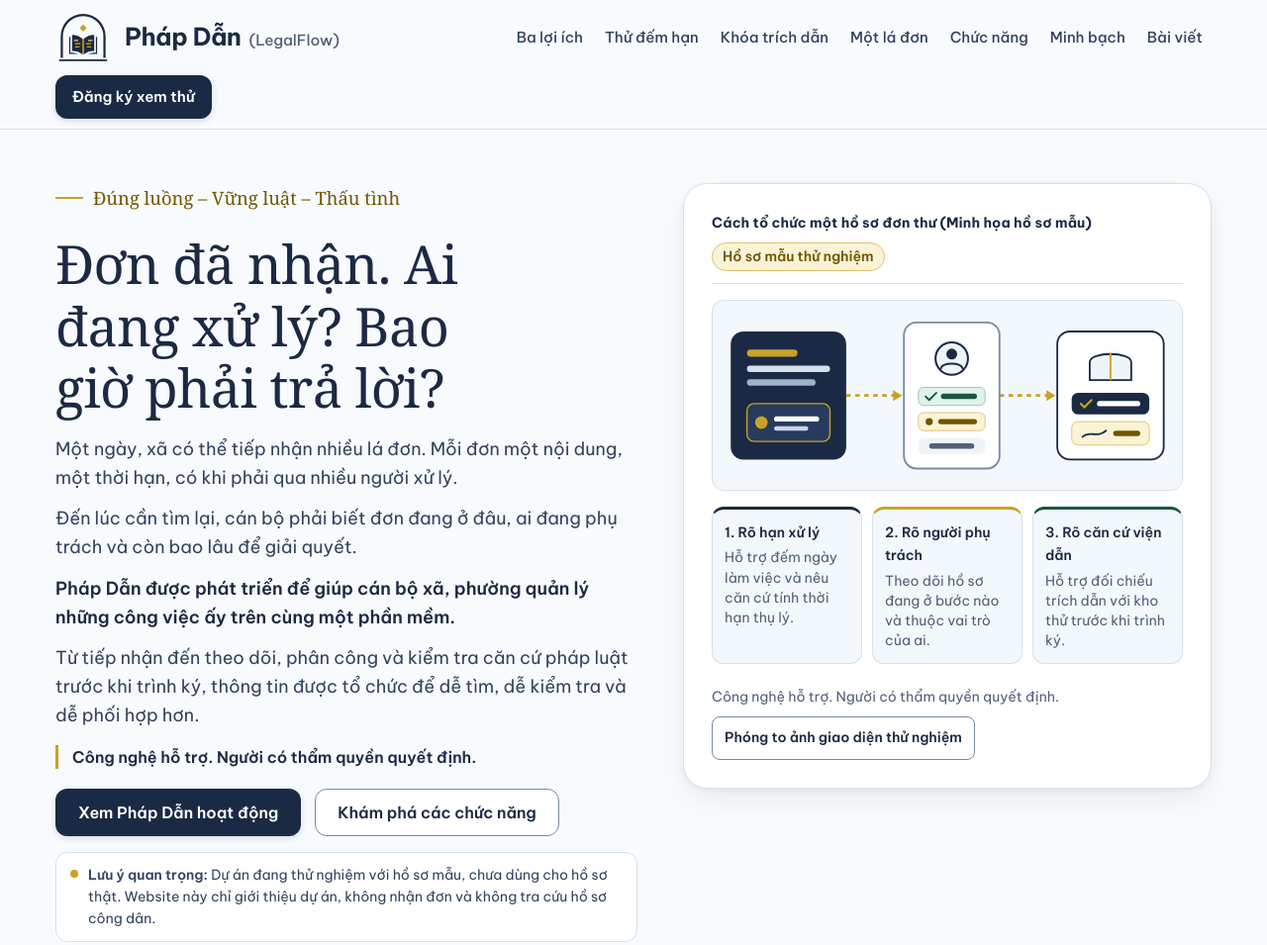
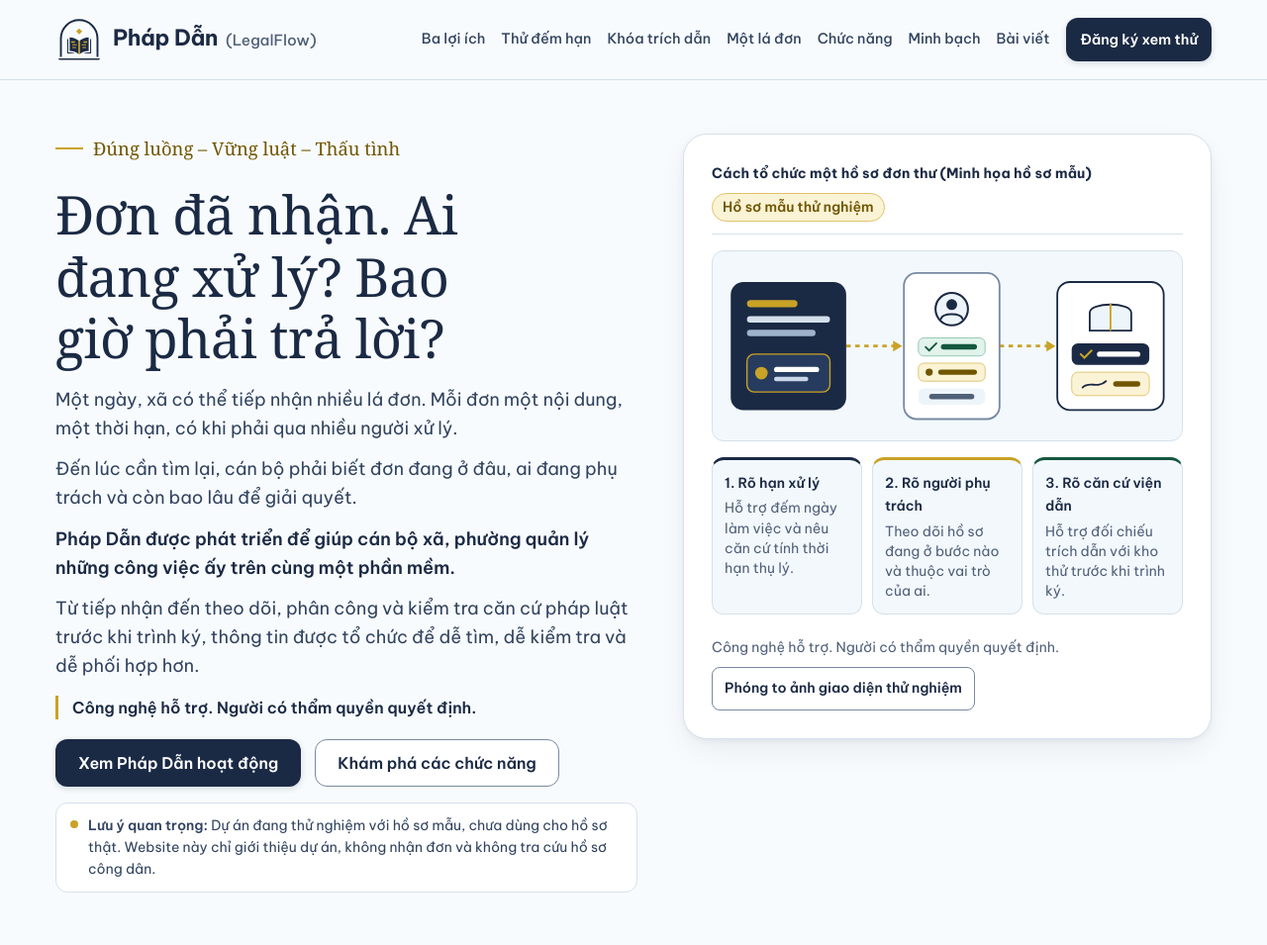
Before and after one commit to phapdan-vn/phapdan-vn.github.io, a plain HTML site: page index.html in a window 1280 px wide. Shown: the top 955 px of the page at 99% size. Drawn offline with Linux system fonts and the light colour scheme.

Commit message:
Bản nháp 6.1 (b3.1): tinh chỉnh thanh đầu trang gọn trên 1 hàng ở màn hình laptop 1200-1340px

```diff
--- a/assets/css/v61.css
+++ b/assets/css/v61.css
@@ -542,9 +542,18 @@ input:focus-visible,
 }
 .mnav nav a:hover { background: var(--bg-alt); }
 
-@media (min-width: 1180px) {
+@media (min-width: 1200px) {
   .nav { display: flex; }
   .mnav { display: none; }
+}
+@media (min-width: 1200px) and (max-width: 1340px) {
+  .site-head__in { gap: 8px 10px; }
+  .brand { gap: 10px; }
+  .brand img { width: 48px; height: 48px; }
+  .brand__name { font-size: 1.4rem; }
+  .nav { gap: 2px; }
+  .nav a { padding: 6px 7px; font-size: 0.9rem; }
+  .site-head__cta { padding: 8px 13px; font-size: 0.9rem; }
 }
 @media (max-width: 639px) {
   .site-head__in { min-height: 74px; gap: 8px; }
```
